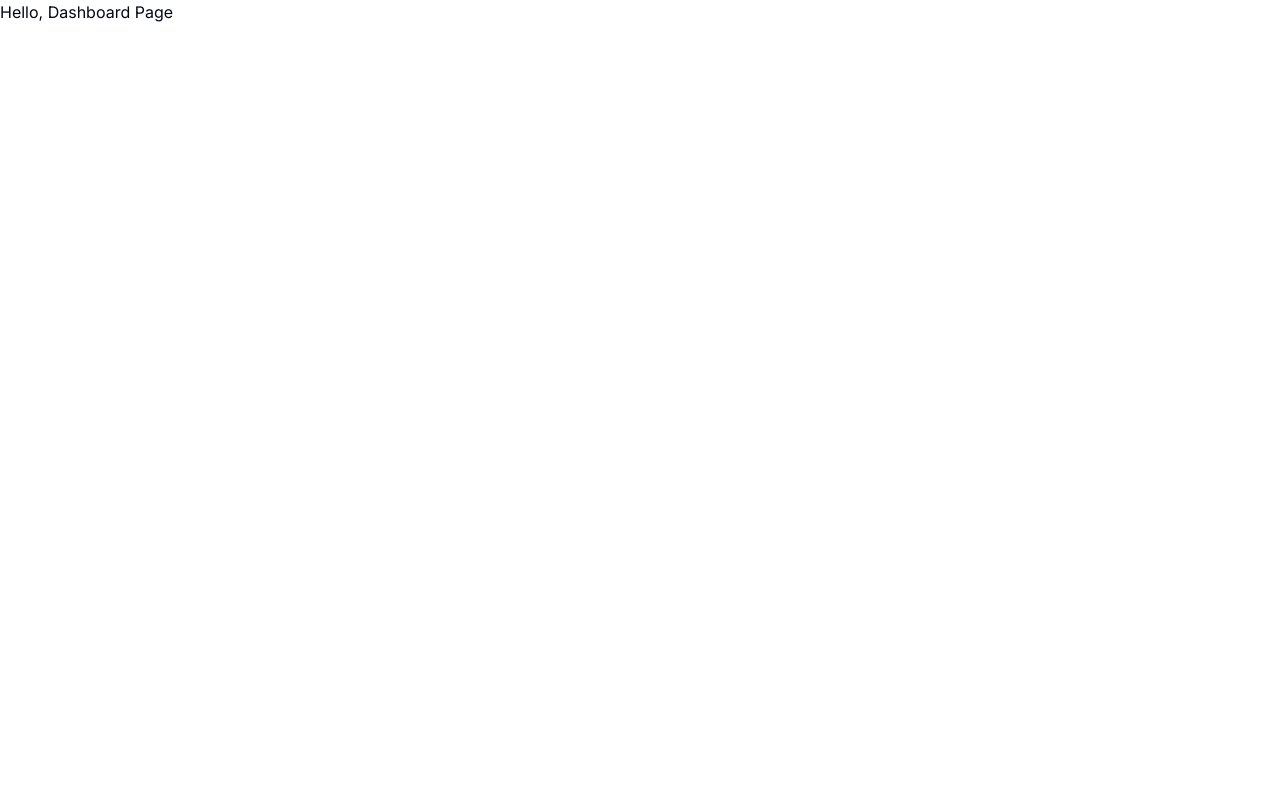
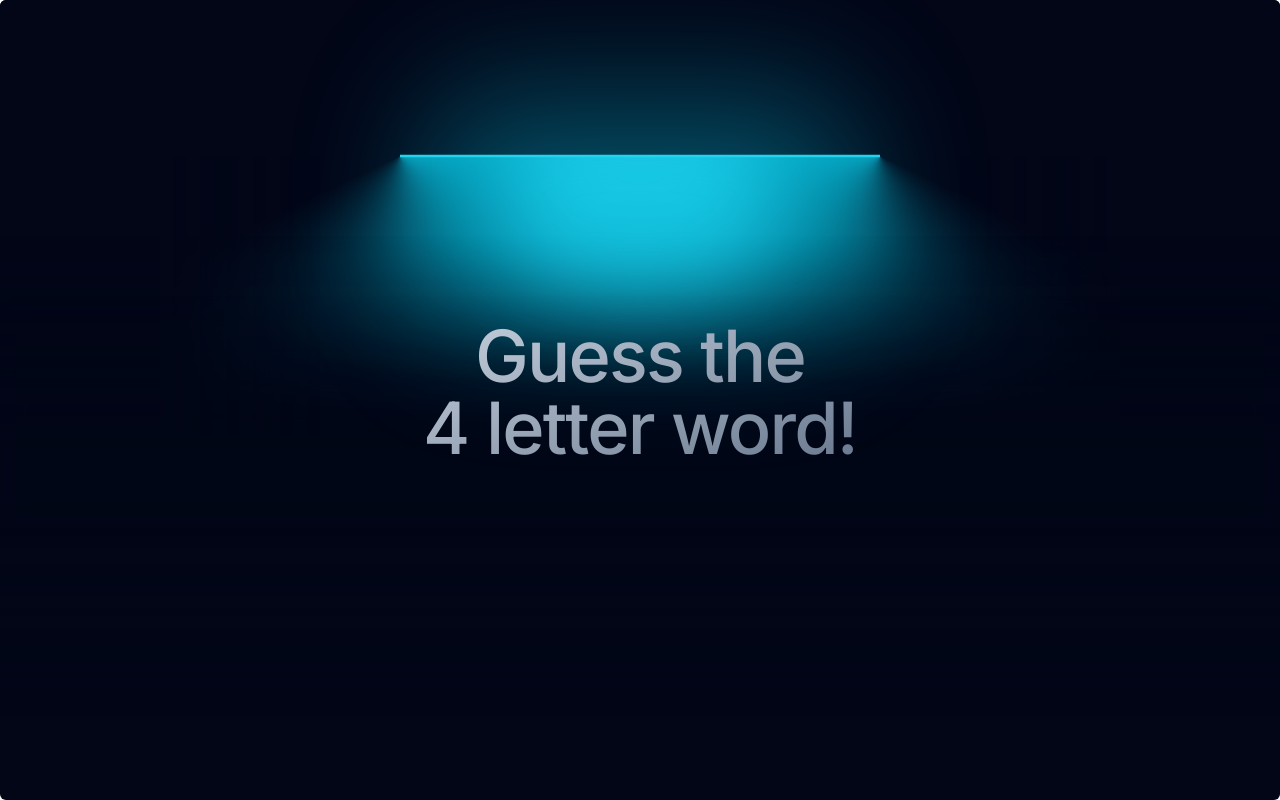
Before and after one commit to TheForeverOptimist/wordict, a Next.js app: page /dashboard in a window 1280 px wide. Built offline with nearby package versions, Linux system fonts and the light colour scheme.

Commit message:
added dashboard and ui components, i.e. lamp and created useState for inputdisplay

```diff
--- a/package.json
+++ b/package.json
@@ -13,6 +13,7 @@
     "class-variance-authority": "^0.7.0",
     "clsx": "^2.1.0",
     "faiss-node": "^0.5.1",
+    "framer-motion": "^11.0.27",
     "lucide-react": "^0.365.0",
     "next": "14.1.2",
     "react": "^18",
--- a/src/app/dashboard/page.tsx
+++ b/src/app/dashboard/page.tsx
@@ -1,9 +1,23 @@
+"use client"
+import InputDisplay from '@/components/InputDisplay'
+import { LampDemo } from '@/components/ui/LampDemo'
+import React from 'react'
+import { useState } from "react"
+
 
 
 
 
 export default function Dashboard(){
+    const[inputValue, setInputvalue] = useState('')
+
+
+
     return(
-        <h1>Hello, Dashboard Page</h1>
+        <>
+        <LampDemo />
+        <InputDisplay />
+
+        </>
     )
 }
--- /dev/null
+++ b/src/components/InputDisplay.tsx
@@ -0,0 +1,10 @@
+import React from 'react';
+import {useState} from 'react'
+
+export default function InputDisplay(){
+    const[inputValue, setInputValue] = useState('');
+
+    return(
+        <div></div>
+    )
+}
--- /dev/null
+++ b/src/components/ui/LampDemo.tsx
@@ -0,0 +1,104 @@
+"use client";
+import React from "react";
+import { motion } from "framer-motion";
+import { cn } from "@/lib/utils";
+
+export function LampDemo() {
+  return (
+    <LampContainer>
+      <motion.h1
+        initial={{ opacity: 0.5, y: 100 }}
+        whileInView={{ opacity: 1, y: 0 }}
+        transition={{
+          delay: 0.3,
+          duration: 0.8,
+          ease: "easeInOut",
+        }}
+        className="mt-8 bg-gradient-to-br from-slate-300 to-slate-500 py-4 bg-clip-text text-center text-4xl font-medium tracking-tight text-transparent md:text-7xl"
+      >
+        Guess the<br /> 4 letter word!
+      </motion.h1>
+    </LampContainer>
+  );
+}
+
+export const LampContainer = ({
+  children,
+  className,
+}: {
+  children: React.ReactNode;
+  className?: string;
+}) => {
+  return (
+    <div
+      className={cn(
+        "relative flex min-h-screen flex-col items-center justify-center overflow-hidden bg-slate-950 w-full rounded-md z-0",
+        className
+      )}
+    >
+      <div className="relative flex w-full flex-1 scale-y-125 items-center justify-center isolate z-0 ">
+        <motion.div
+          initial={{ opacity: 0.5, width: "15rem" }}
+          whileInView={{ opacity: 1, width: "30rem" }}
+          transition={{
+            delay: 0.3,
+            duration: 0.8,
+            ease: "easeInOut",
+          }}
+          style={{
+            backgroundImage: `conic-gradient(var(--conic-position), var(--tw-gradient-stops))`,
+          }}
+          className="absolute inset-auto right-1/2 h-56 overflow-visible w-[30rem] bg-gradient-conic from-cyan-500 via-transparent to-transparent text-white [--conic-position:from_70deg_at_center_top]"
+        >
+          <div className="absolute  w-[100%] left-0 bg-slate-950 h-40 bottom-0 z-20 [mask-image:linear-gradient(to_top,white,transparent)]" />
+          <div className="absolute  w-40 h-[100%] left-0 bg-slate-950  bottom-0 z-20 [mask-image:linear-gradient(to_right,white,transparent)]" />
+        </motion.div>
+        <motion.div
+          initial={{ opacity: 0.5, width: "15rem" }}
+          whileInView={{ opacity: 1, width: "30rem" }}
+          transition={{
+            delay: 0.3,
+            duration: 0.8,
+            ease: "easeInOut",
+          }}
+          style={{
+            backgroundImage: `conic-gradient(var(--conic-position), var(--tw-gradient-stops))`,
+          }}
+          className="absolute inset-auto left-1/2 h-56 w-[30rem] bg-gradient-conic from-transparent via-transparent to-cyan-500 text-white [--conic-position:from_290deg_at_center_top]"
+        >
+          <div className="absolute  w-40 h-[100%] right-0 bg-slate-950  bottom-0 z-20 [mask-image:linear-gradient(to_left,white,transparent)]" />
+          <div className="absolute  w-[100%] right-0 bg-slate-950 h-40 bottom-0 z-20 [mask-image:linear-gradient(to_top,white,transparent)]" />
+        </motion.div>
+        <div className="absolute top-1/2 h-48 w-full translate-y-12 scale-x-150 bg-slate-950 blur-2xl"></div>
+        <div className="absolute top-1/2 z-50 h-48 w-full bg-transparent opacity-10 backdrop-blur-md"></div>
+        <div className="absolute inset-auto z-50 h-36 w-[28rem] -translate-y-1/2 rounded-full bg-cyan-500 opacity-50 blur-3xl"></div>
+        <motion.div
+          initial={{ width: "8rem" }}
+          whileInView={{ width: "16rem" }}
+          transition={{
+            delay: 0.3,
+            duration: 0.8,
+            ease: "easeInOut",
+          }}
+          className="absolute inset-auto z-30 h-36 w-64 -translate-y-[6rem] rounded-full bg-cyan-400 blur-2xl"
+        ></motion.div>
+        <motion.div
+          initial={{ width: "15rem" }}
+          whileInView={{ width: "30rem" }}
+          transition={{
+            delay: 0.3,
+            duration: 0.8,
+            ease: "easeInOut",
+          }}
+          className="absolute inset-auto z-50 h-0.5 w-[30rem] -translate-y-[7rem] bg-cyan-400 "
+        ></motion.div>
+
+        <div className="absolute inset-auto z-40 h-44 w-full -translate-y-[12.5rem] bg-slate-950 "></div>
+      </div>
+
+      <div className="relative z-50 flex -translate-y-80 flex-col items-center px-5">
+        {children}
+      </div>
+    </div>
+  );
+};
```
Also changed, not shown: 1 other file (tests, documents, lock files or other folders).
